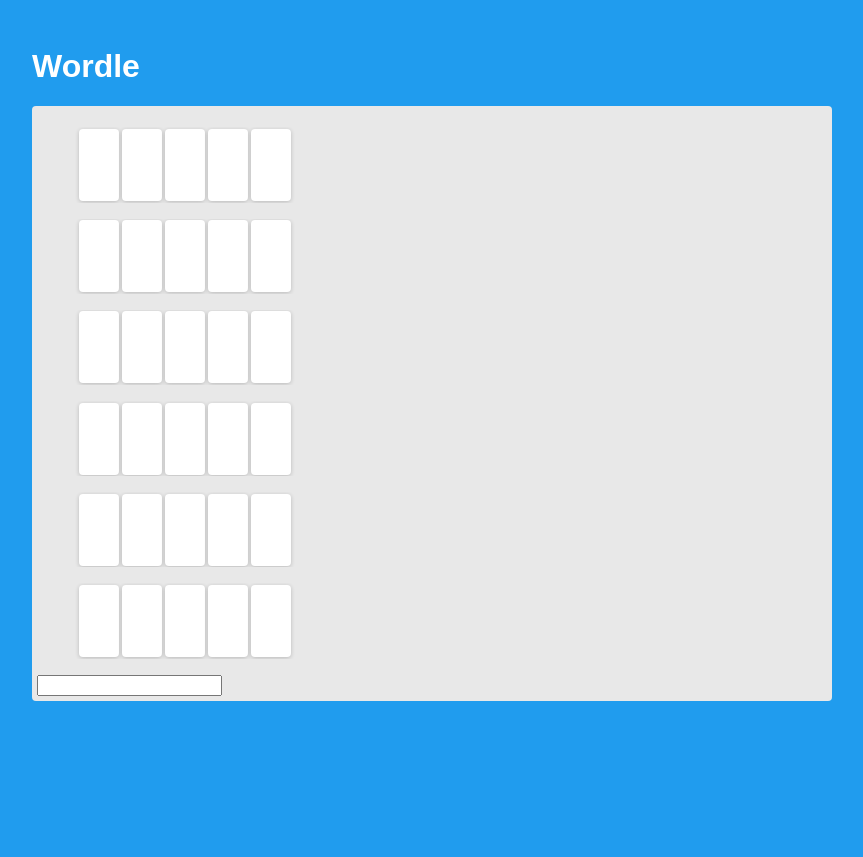
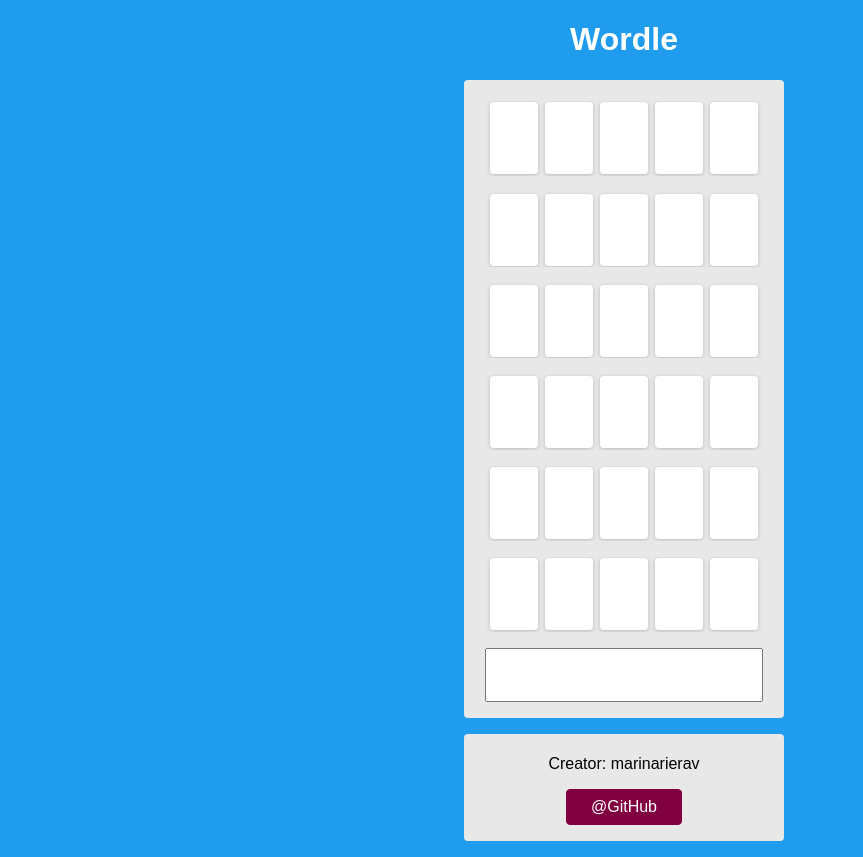
Before and after one commit to marinarierav/Wordle, a React (Create React App) app: page / in a window 1280 px wide. Shown: the whole page, without its empty margins (16-879 px from the left). Before the commit the page ends 800 px from the top, so only its background shows below. Built offline with nearby package versions, Linux system fonts and the light colour scheme.

Commit message:
feat: new styles centered

```diff
--- a/src/App.js
+++ b/src/App.js
@@ -43,7 +43,7 @@
         {words.map((word, index) => {
           return <Word text={word.text}></Word>;
         })}
-        <AddWordForm addWord={addWord} className="card" />
+        <AddWordForm addWord={addWord} />
         {isModalOpen && (
           <Modal
             onCancel={closeModalHandler && reloadWindow}
@@ -54,6 +54,12 @@
         )}
         {isModalOpen && <Backdrop onClick={closeModalHandler} />}
       </div>
+      <div className="content content--row">
+        <p>Creator: marinarierav</p>
+        <a href="https://github.com/marinarierav">
+          <button className="btn">@GitHub</button>
+        </a>
+      </div>
     </div>
   );
 }
--- a/src/components/AddWordForm.js
+++ b/src/components/AddWordForm.js
@@ -1,7 +1,7 @@
 import React from "react";
 import { MAX_LETTERS } from "./Word";
 
-function AddWordForm({ addWord, className }) {
+function AddWordForm({ addWord }) {
   const [text, setText] = React.useState("");
 
   const handleSubmit = (e) => {
@@ -13,14 +13,16 @@
   };
 
   return (
+    <div className="content--row">
       <form onSubmit={handleSubmit}>
         <input
+          className="keyboard"
           type="text"
-        className={className}
           value={text}
           onChange={(e) => setText(e.target.value)}
         />
       </form>
+    </div>
   );
 }
 
--- a/src/components/Word.js
+++ b/src/components/Word.js
@@ -53,11 +53,11 @@
   }, [text]);
 
   return (
-    <div>
+    <div class="content--row">
       <ul>
         {letters.map((letter) => {
           return (
-            <li>
+            <li class="letter-list">
               <Letter letter={letter.letter} type={letter.type} />
             </li>
           );
--- a/src/index.css
+++ b/src/index.css
@@ -4,8 +4,9 @@
 
 body {
   font-family: sans-serif;
-  margin: 3rem;
+  margin: auto;
   background-color: #209cee;
+  text-align: center;
 }
 
 h1,
@@ -50,7 +51,7 @@
   background-color: white;
   border-radius: 4px;
   box-shadow: 0 1px 4px rgba(0, 0, 0, 0.2);
-  min-width: 2.5rem;
+  min-width: 3rem;
   min-height: 4.5rem;
   padding: 0.1rem;
 }
@@ -67,7 +68,10 @@
   background: #e8e8e8;
   border-radius: 4px;
   padding: 5px;
-  max-width: 50em;
+  margin: auto;
+  margin-bottom: 1em;
+  max-width: 20rem;
+  padding-bottom: 1em;
 }
 
 .actions {
@@ -100,10 +104,24 @@
 ul {
   list-style-type: none;
   overflow: hidden;
+  display: flex;
+  justify-content: space-evenly;
+  padding-inline-start: 0px;
 }
 
-li {
-  float: left;
+.letter-list {
   padding: 0.1rem;
   text-align: center;
 }
+
+.content--row {
+  padding-left: 1em;
+  padding-right: 1em;
+}
+
+.keyboard {
+  width: 100%;
+  min-height: 3em;
+  font-size: large;
+  text-transform: uppercase;
+}
```
Lines whose indentation alone changed are shown as unchanged.
